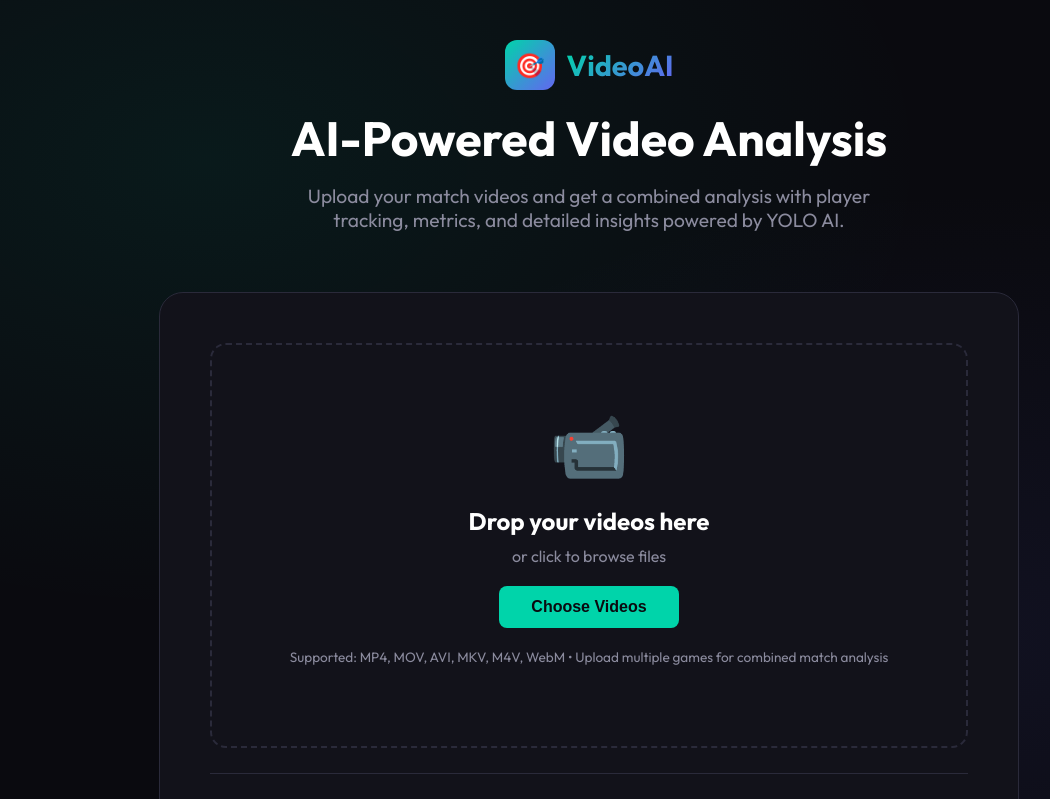
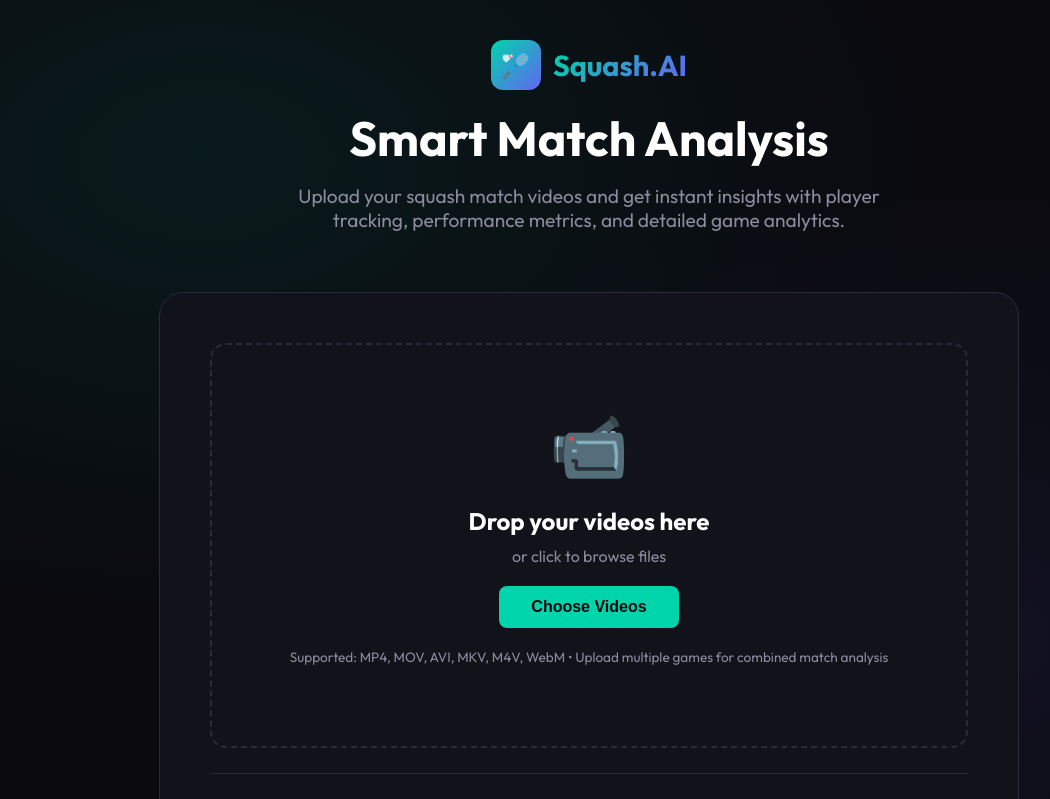
Before and after one commit to bschippers718/squash, a Flask app: template templates/customer/upload.html in a window 1280 px wide. Shown: the top 799 px of the page, without its empty margins (51-1101 px from the left). Run offline with Flask 3, Linux system fonts and the light colour scheme; the template is opened without the code that fills it, so the values that code supplies are empty.

Commit message:
Rebrand to Squash.AI - remove YOLO references from UI

```diff
--- a/templates/customer/results.html
+++ b/templates/customer/results.html
@@ -3,7 +3,7 @@
 <head>
     <meta charset="UTF-8">
     <meta name="viewport" content="width=device-width, initial-scale=1.0">
-    <title>Score Card | VideoAI</title>
+    <title>Score Card | Squash.AI</title>
     <link rel="preconnect" href="https://fonts.googleapis.com">
     <link rel="preconnect" href="https://fonts.gstatic.com" crossorigin>
     <link href="https://fonts.googleapis.com/css2?family=Outfit:wght@300;400;500;600;700&display=swap" rel="stylesheet">
@@ -326,7 +326,7 @@
         <header>
             <a href="/" class="logo">
                 <div class="logo-icon">🎯</div>
-            <div class="logo-text">VideoAI</div>
+            <div class="logo-text">Squash.AI</div>
             </a>
             <a href="/" class="new-upload-btn">+ New Analysis</a>
         </header>
--- a/templates/customer/upload.html
+++ b/templates/customer/upload.html
@@ -603,11 +603,11 @@
     <div class="container">
         <header>
             <div class="logo">
-                <div class="logo-icon">🎯</div>
-                <span class="logo-text">VideoAI</span>
+                <div class="logo-icon">🏸</div>
+                <span class="logo-text">Squash.AI</span>
             </div>
-            <h1>AI-Powered Video Analysis</h1>
-            <p>Upload your match videos and get a combined analysis with player tracking, metrics, and detailed insights powered by YOLO AI.</p>
+            <h1>Smart Match Analysis</h1>
+            <p>Upload your squash match videos and get instant insights with player tracking, performance metrics, and detailed game analytics.</p>
         </header>
 
         <div class="upload-card">
```
